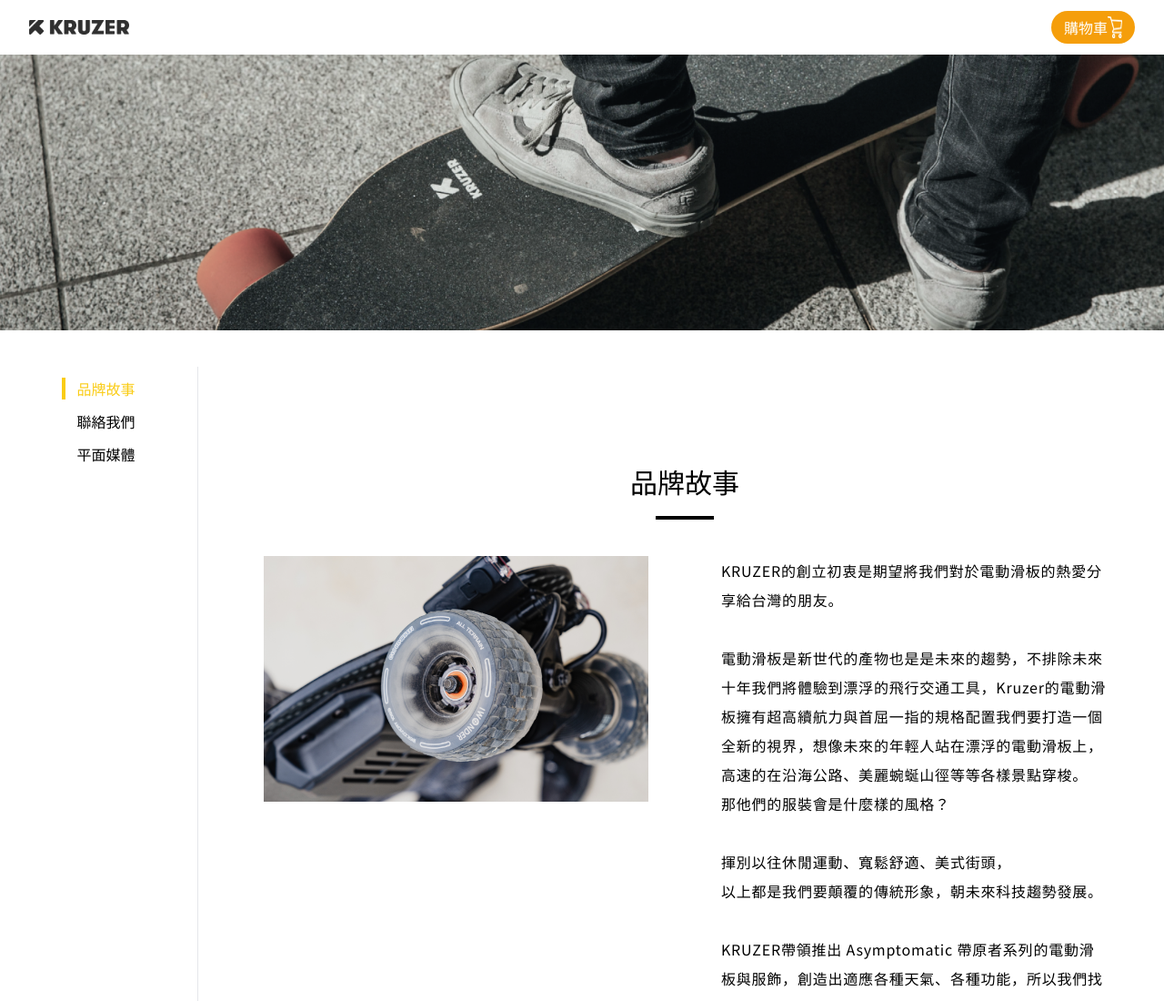
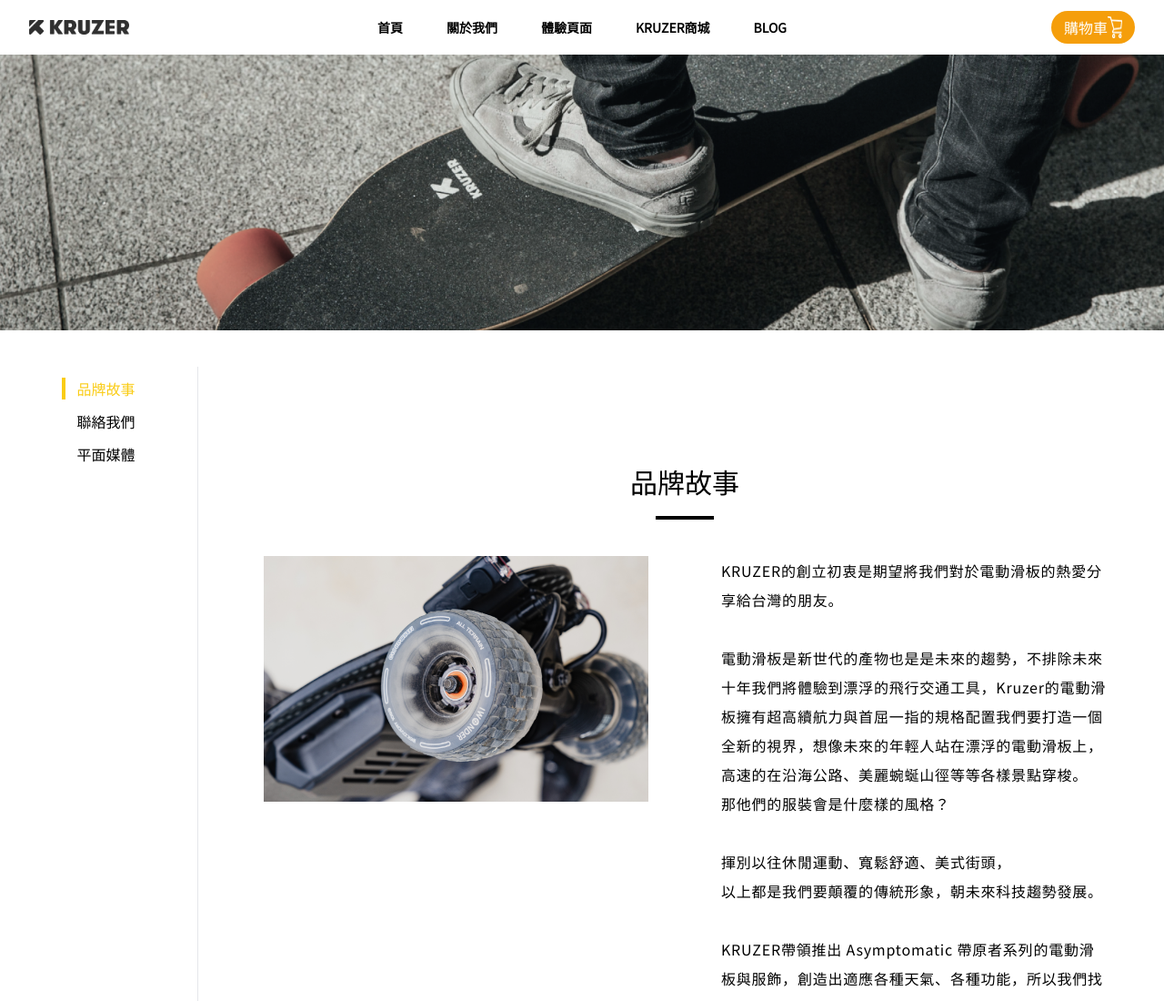
Before and after one commit to wwchen412/kruzer, a plain HTML site: page brandStory.html in a window 1280 px wide. Shown: the top 1100 px of the page at 91% size. Drawn offline with nearby package versions, Linux system fonts and the light colour scheme.

Commit message:
color black

```diff
--- a/brandStory.html
+++ b/brandStory.html
@@ -33,11 +33,11 @@
                 </button>
             </div>
             <div class="hidden lg:flex lg:gap-x-12">
-                <a href="/" class="text-sm font-bold leading-6 text-white">首頁</a>
-                <a href="/brandStory " class="text-sm font-bold leading-6 text-white">關於我們</a>
-                <a href="/event" class="text-sm font-bold leading-6 text-white">體驗頁面</a>
-                <a href="/shop" class="text-sm font-bold leading-6 text-white">KRUZER商城</a>
-                <a href="/blog" class="text-sm font-bold leading-6 text-white">BLOG</a>
+                <a href="/" class="text-sm font-bold leading-6">首頁</a>
+                <a href="/brandStory " class="text-sm font-bold leading-6">關於我們</a>
+                <a href="/event" class="text-sm font-bold leading-6">體驗頁面</a>
+                <a href="/shop" class="text-sm font-bold leading-6">KRUZER商城</a>
+                <a href="/blog" class="text-sm font-bold leading-6">BLOG</a>
             </div>
             <div class="hidden lg:flex lg:flex-1 lg:justify-end">
                 <a href="#" class="rounded-full px-3.5 py-1.5 text-base bg-amber-500 text-white flex">購物車
```
Also changed, not shown: contact.html (+5 -5 lines), news.html (+5 -5 lines), product.html (+5 -5 lines), shop.html (+5 -5 lines).
